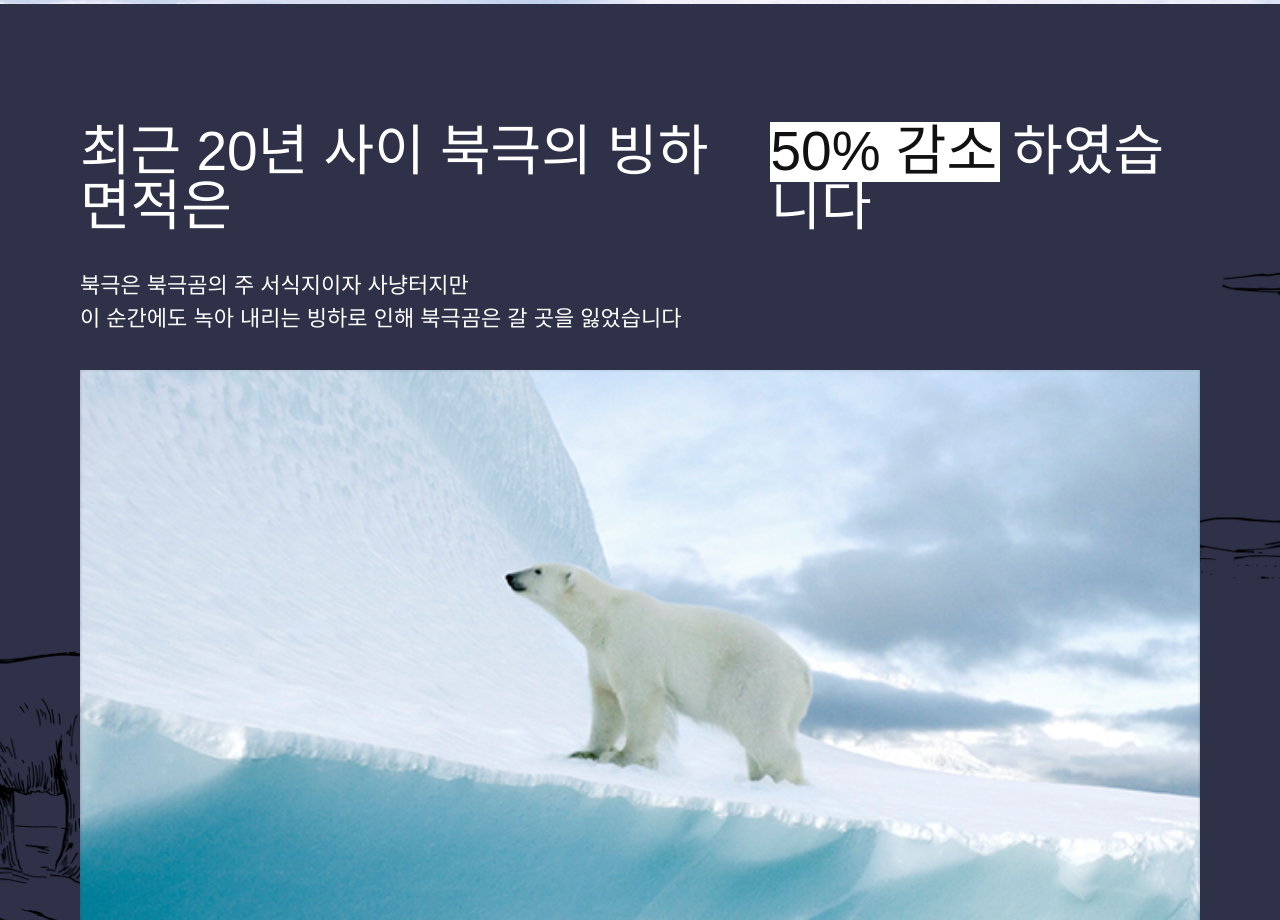
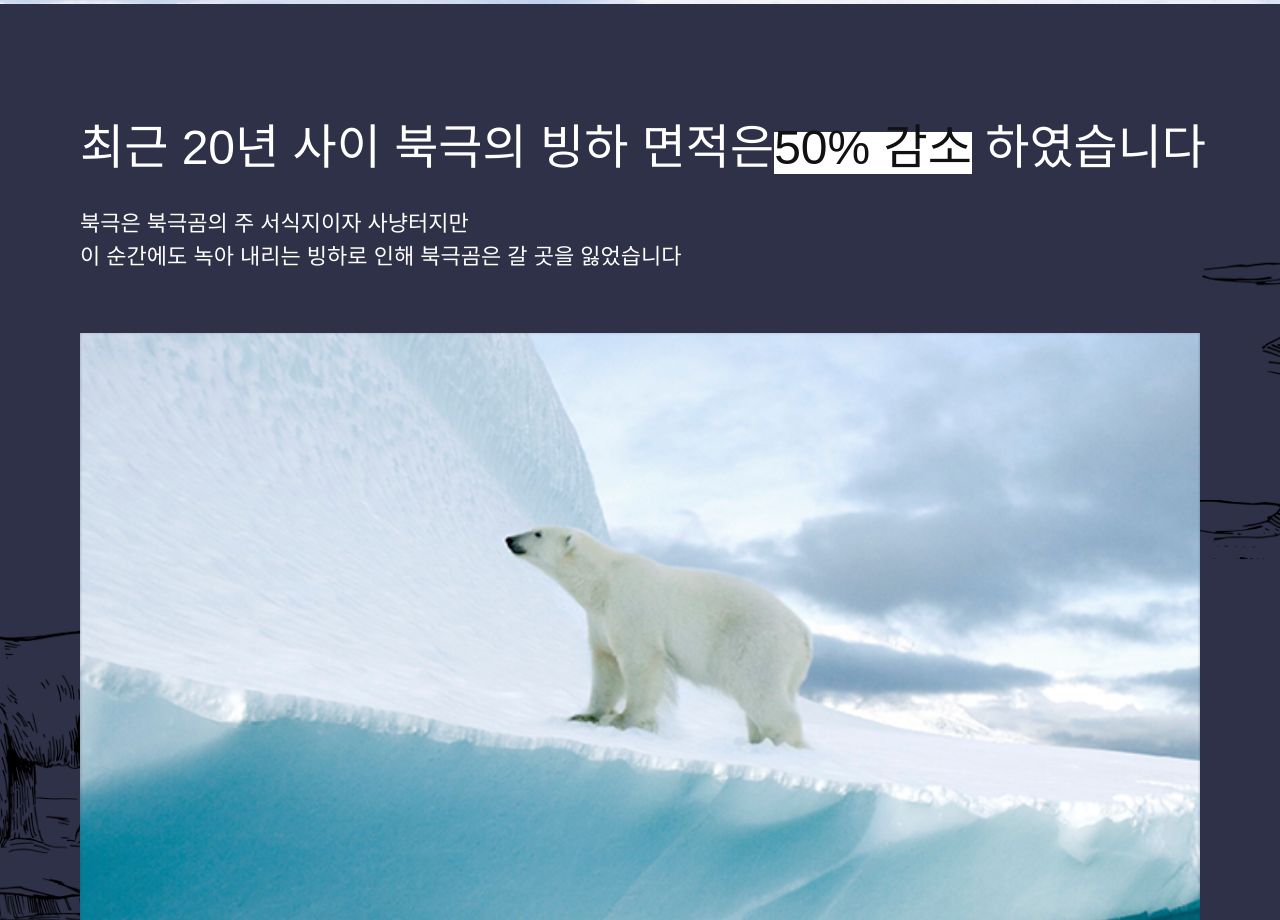
Before and after one commit to kikori31/landing_wwf, a plain HTML site: page index.html in a window 1280 px wide. Shown: the part 2500-3420 px from the top of the page. Drawn offline with Linux system fonts and the light colour scheme; a web font is replaced by a local one.

Commit message:
4행 50% 감소 내용 수정

```diff
--- a/styles/index.css
+++ b/styles/index.css
@@ -188,25 +188,26 @@
 #wrap .contents .container h1 {
     font-size: var(--m-font-size-lgs);
     margin-bottom: 25px;
-    display:flex; flex-flow:column wrap;
+    display:flex; flex-flow:column nowrap;
 }
 #wrap .contents .container h1 span {}
-#wrap .contents .container h1 em {
+#wrap .contents .container h1 span em {
     color:var(--color-dark);
     position:relative;
     z-index: 50;
 }
-#wrap .contents .container h1 em::after {
-    background-color: var(--color-light);
-    width:92px; height:25px;
+#wrap .contents .container h1 span em::after {
+    background: var(--color-light);
+    width:100%; height:80%;
     content:''; display:block;
     position: absolute;
     left:0; bottom:0; z-index: -1;
 }
 #wrap .contents .container h1+ p {
     font-size:var(--m-font-size-sm);
-    margin-bottom: 25px;
+    margin:30px 0 60px;
+    /* margin-bottom: 25px; */
     line-height: var(--line-heihgt-mdt);
 }
-#wrap .contents .container p:nth-child(3) {margin:0;}
+#wrap .contents .container p:nth-child(3) {}
 #wrap .contents .container p:nth-child(3) img {width:100%;}
--- a/styles/responsive.css
+++ b/styles/responsive.css
@@ -95,23 +95,23 @@
     }
     #wrap .contents .container * {color:var(--color-light);}
     #wrap .contents .container h1 {
-        font-size: var(--t-font-size-lg);
+        white-space:nowrap; /* 글자 줄바꿈 금지(강제 한줄 처리) flex와 관계없음  */
+        font-size: 2.5rem;
         margin-bottom: 35px;
         display: flex; flex-flow:row nowrap;
     }
     #wrap .contents .container h1 span {}
-    #wrap .contents .container h1 em {
+    #wrap .contents .container h1 span em {
         color:var(--color-dark);
         position: relative;
         z-index: 50;
     }
-    #wrap .contents .container h1 em::after {
+    #wrap .contents .container h1 span em::after {
         background-color: var(--color-light);
-        width:200px; height:45px;
     }
     #wrap .contents .container h1+ p {
         font-size:var(--t-font-size-base);
-        margin-bottom: 35px;
+        /* margin-bottom: 35px; */
     }
     #wrap .contents .container p:nth-child(3) {}
     #wrap .contents .container p:nth-child(3) img {}
@@ -202,16 +202,15 @@
     }
     #wrap .contents .container * {color:var(--color-light);}
     #wrap .contents .container h1 {
-        font-size: var(--d-font-size-lg);
+        font-size:3rem;
     }
     #wrap .contents .container h1 span {}
-    #wrap .contents .container h1 em {}
-    #wrap .contents .container h1 em::after {
-        width:230px; height:60px;
+    #wrap .contents .container h1 span em {}
+    #wrap .contents .container h1 span em::after {
     }
     #wrap .contents .container h1+ p {
         font-size:var(--d-font-size-base);
     }
     #wrap .contents .container p:nth-child(3) {}
-    #wrap .contents .container p:nth-child(3) img {}
+    #wrap .contents .container p:nth-child(3) img {width:100%;}
 } /* e:min1120 */
```
